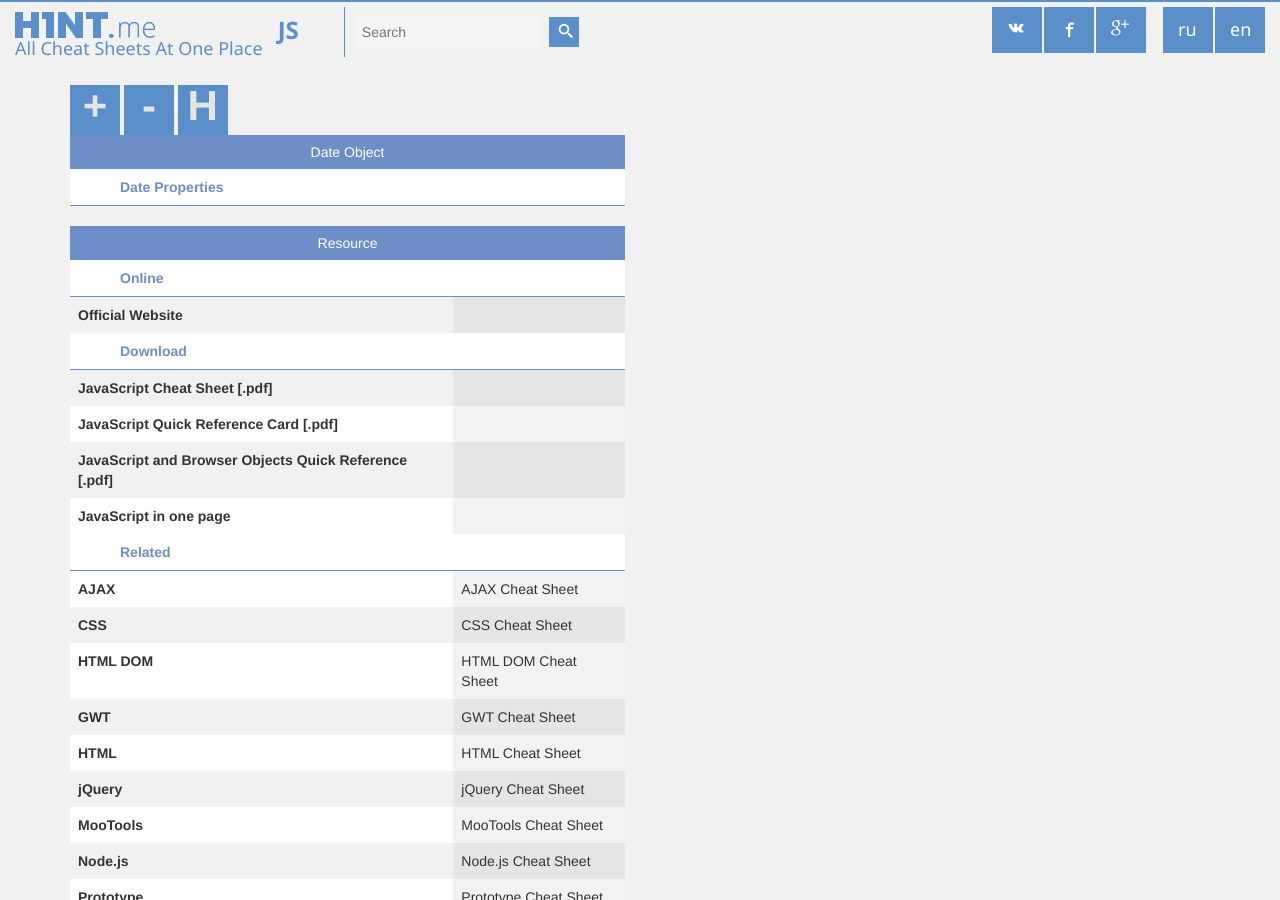
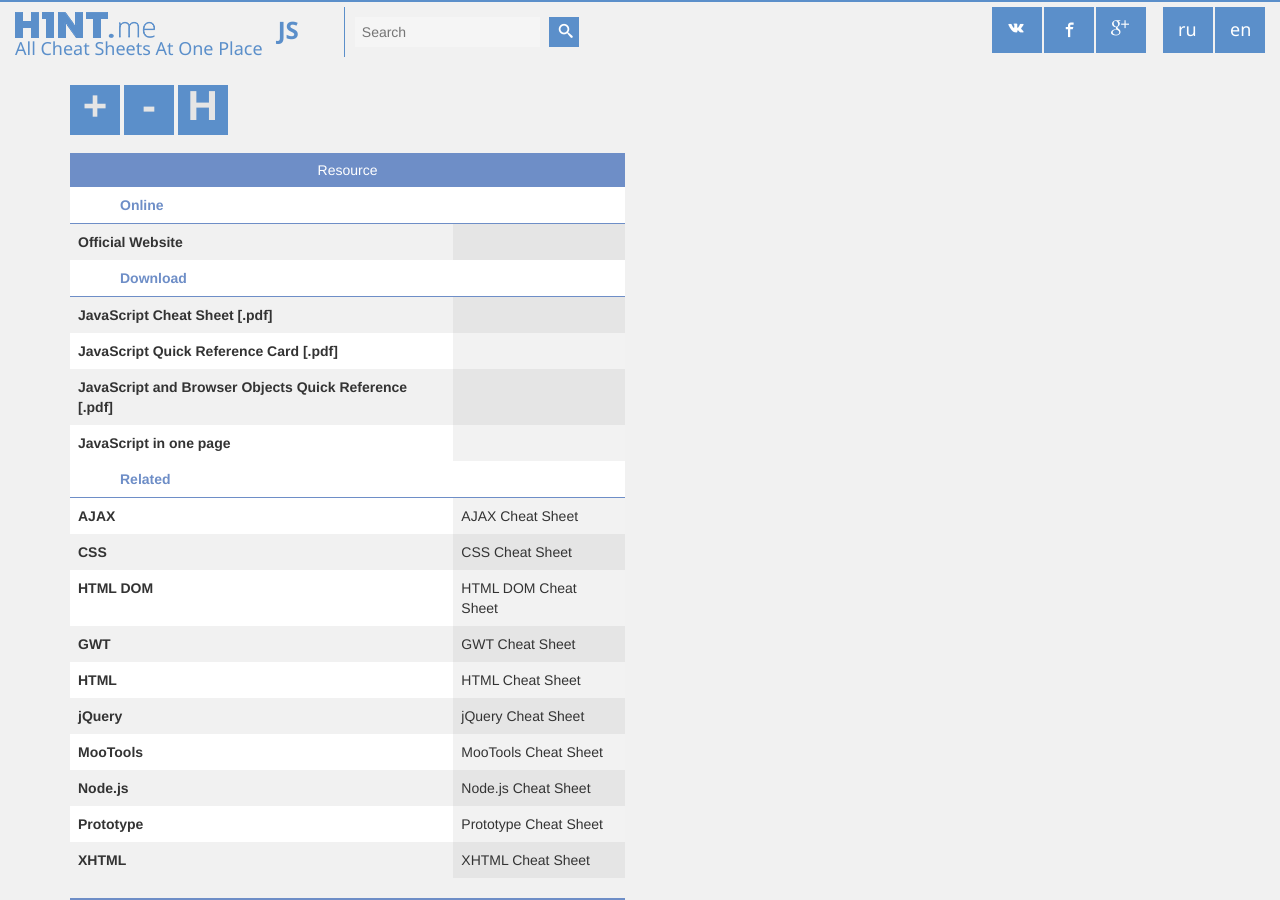
Before and after one commit to h1ntme/h1ntme.github.io, a Jekyll site: the page built from _posts/en/J/2015-01-31-js.html, in a window 1280 px wide and 900 px high. Built offline with Jekyll 4.4.1, drawn with Linux system fonts in a browser that asks for light colours; nearby versions of some CDN libraries.

Commit message:
and # 3 :) In 1 row...

```diff
--- a/_posts/en/J/2015-01-31-js.html
+++ b/_posts/en/J/2015-01-31-js.html
@@ -19,14 +19,6 @@
 	<!-- начал делать сворачивающие все кнопки, но не въехал, как обращаться конкретно к отдельным объектам - если по классу collapse - это действует на все и получается каша-->
       <div class="row">
         <div class="col-md-6 col-sm-6">
-			<div class="cardName">Date Object</div>
-            <div class="description">
-                <table class="table table-striped">
-				                  <tr>
-<th colspan="2">Date Properties</th>
-                  </tr>
-				</table>
-			</div>
 <div class="card">
   <div class="cardName">Resource</div>
   <div class="description">
```
